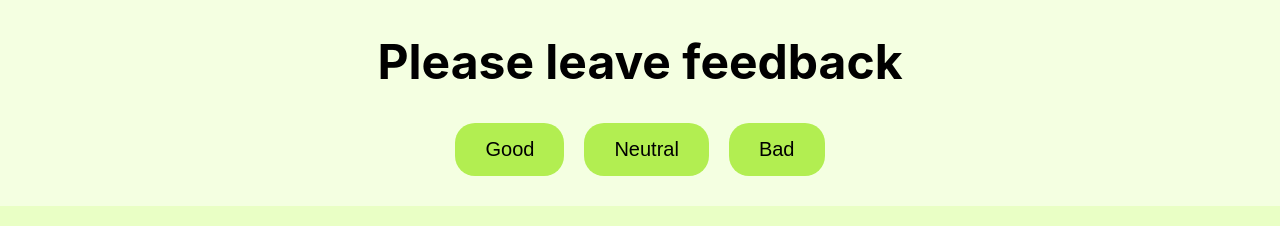
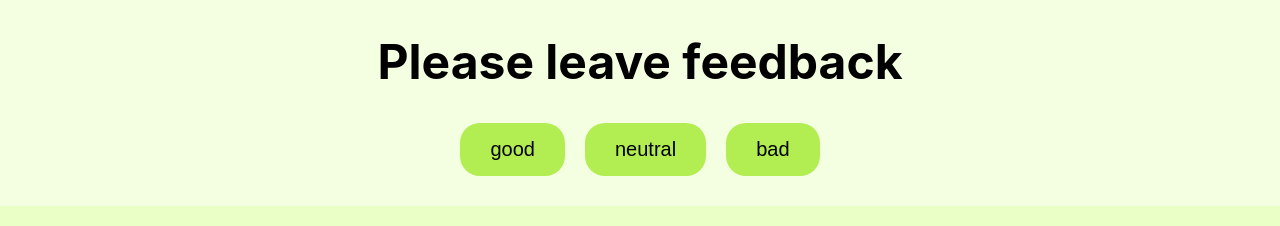
Before and after one commit to ValeriiaSavranska/goit-react-hw-04-hooks-feedback, a React (Create React App) app: page / in a window 1280 px wide. Shown: the top 226 px of the page. Built offline with nearby package versions, Linux system fonts and the light colour scheme.

Commit message:
change FeedbackOptions

```diff
--- a/src/components/App/App.js
+++ b/src/components/App/App.js
@@ -11,17 +11,9 @@ class App extends Component {
     bad: 0,
   };
 
-  hahdelClick = event => {
+  hahdelClick = option => {
     this.setState(prevState => {
-      if (event.target.id === 'good') {
-        return { good: prevState.good + 1 };
-      }
-      if (event.target.id === 'neutral') {
-        return { neutral: prevState.neutral + 1 };
-      }
-      if (event.target.id === 'bad') {
-        return { bad: prevState.bad + 1 };
-      }
+      return { [option]: prevState[option] + 1 };
     });
   };
 
--- a/src/components/Section/FeedbackOptions/FeedbackOptions.jsx
+++ b/src/components/Section/FeedbackOptions/FeedbackOptions.jsx
@@ -4,36 +4,23 @@ import PropTypes from 'prop-types';
 const FeedbackOptions = ({ options, onLeaveFeedback }) => (
   <>
     <div className={styles.container}>
-      <button
-        id="good"
-        className={styles.btn}
-        type="button"
-        onClick={onLeaveFeedback}
-      >
-        Good
-      </button>
-      <button
-        id="neutral"
-        className={styles.btn}
-        type="button"
-        onClick={onLeaveFeedback}
-      >
-        Neutral
-      </button>
-      <button
-        id="bad"
-        className={styles.btn}
-        type="button"
-        onClick={onLeaveFeedback}
-      >
-        Bad
-      </button>
+      {Object.keys(options).map(option => (
+        <button
+          key={option}
+          className={styles.btn}
+          type="button"
+          onClick={() => onLeaveFeedback(option)}
+        >
+          {option}
+        </button>
+      ))}
     </div>
     <h2 className={styles.title}>Statistic</h2>
   </>
 );
 
 FeedbackOptions.propTypes = {
+  options: PropTypes.object,
   onLeaveFeedback: PropTypes.func,
 };
 
--- a/src/components/Section/Statistics/Statistics.jsx
+++ b/src/components/Section/Statistics/Statistics.jsx
@@ -25,8 +25,8 @@ Statistics.propTypes = {
   good: PropTypes.number,
   neutral: PropTypes.number,
   bad: PropTypes.number,
-  total: PropTypes.number,
-  positivePercentage: PropTypes.number,
+  total: PropTypes.func,
+  positivePercentage: PropTypes.func,
 };
 
 export default Statistics;
```
Also changed, not shown: 1 other file (tests, documents, lock files or other folders).
